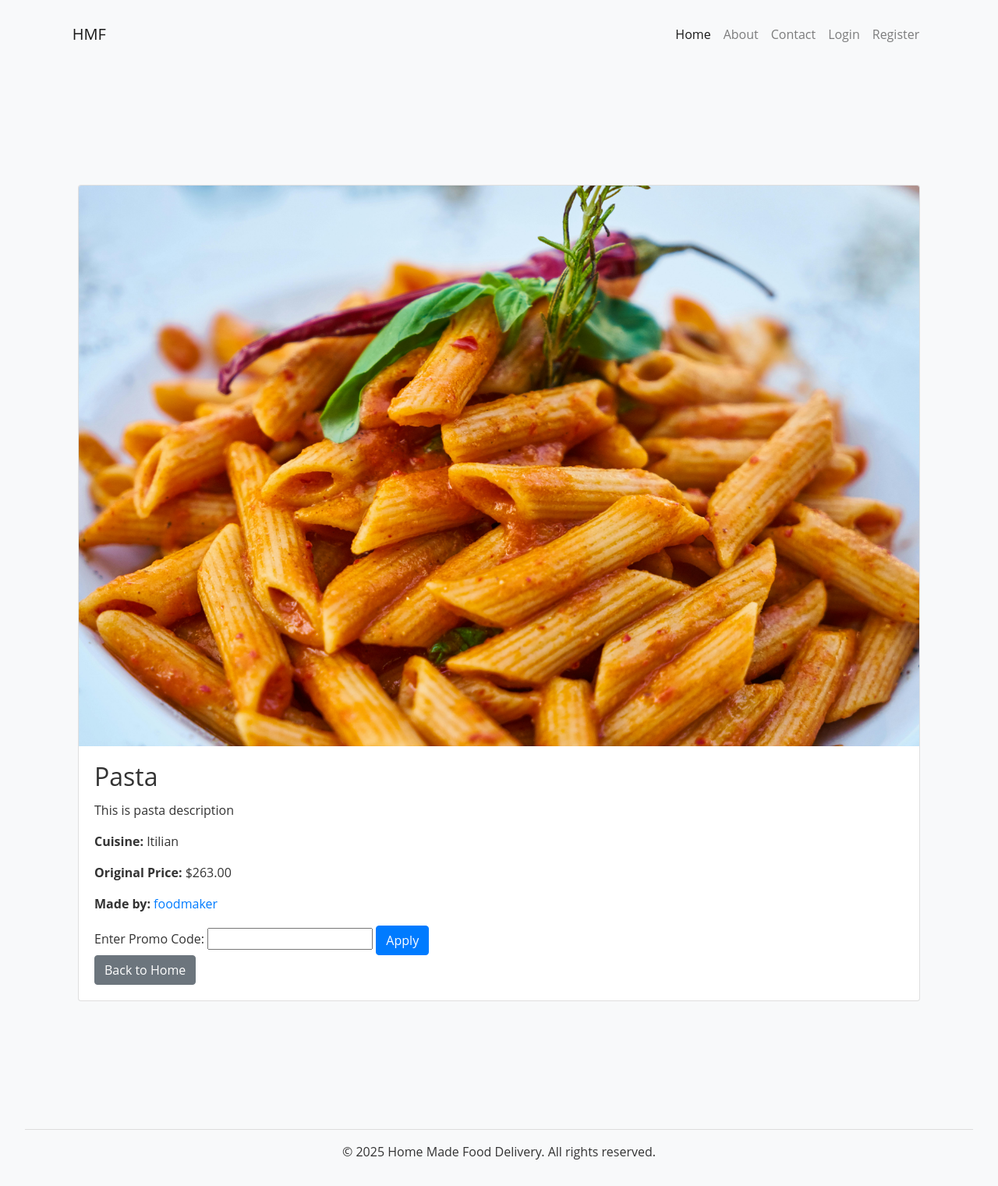
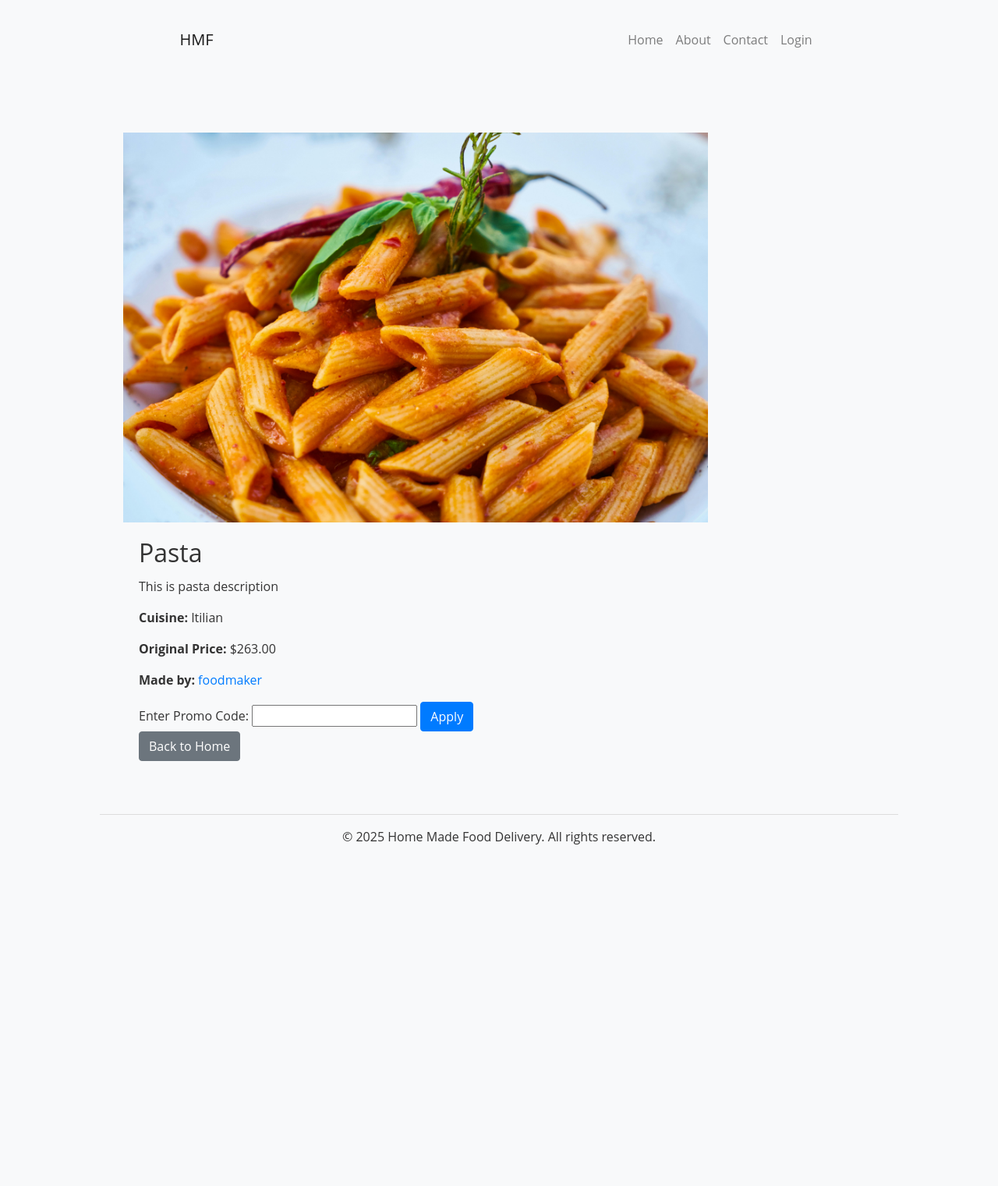
Before and after one commit to prathameshdol196/HMF_Project, a Django app: page /food/1/ in a window 1280 px wide. Shown: the whole page at 78% size. After the commit the page ends 1083 px from the top, so only its background shows below. Run offline with Django 5.2, Linux system fonts and the light colour scheme; data comes from the database, SQL or seed files in the repository; both versions use the stored data as it was after the commit; some libraries are stand-ins or nearby versions.

Commit message:
madee changes

```diff
--- a/foodapp/static/css/styles.css
+++ b/foodapp/static/css/styles.css
@@ -18,22 +18,28 @@ body {
     font-family: 'Open Sans', sans-serif;
     background-color: #f8f9fa;
     color: #333;
-    padding-left: 2rem; /* Add padding to the left of the body */
-    padding-right: 2rem; /* Add padding to the right of the body */
+    padding-left: 5%; /* Add padding to the left of the body */
+    padding-right: 5%; /* Add padding to the right of the body */
+    margin-left: 5%;
+    margin-right: 5%;
 }
 
 /* Container Padding */
-.container {
-    padding-top: 5%;
-    padding-bottom: 5%;
-}
+.container {}
+
 
 /* Navbar Padding */
 .navbar {
-    padding-top: 2%;
-    padding-bottom: 2%s;
-    padding-left: 5%;
-    padding-right: 5%;
+    padding-top: 3%;
+    padding-bottom: 5%;
+    padding-left: 10%;
+    padding-right: 10%;
+
+}
+
+.nav-item.active .nav-link {
+
+  border-bottom: 2px solid #077703 !important;
 }
 
 /* Footer Styles */
@@ -56,22 +62,55 @@ footer {
 section {
     padding-top: 15%;
     padding-bottom: 15%;
+
 }
 
 
 .section-with-image {
     /* Remove the background-image rule from here */
-    padding: 100px 0;
+
     color: #fff;
     text-align: center;
     background-size: cover;
-    background-position: center center;
+    background-position: relative;
     text-align: center;
     background-color: rgba(0, 0, 0, 0.5);
     mix-blend-mode: multiply;
 
 
+
   }
+
+
+/* ################################################# Food Cards ################################################## */
+
+.card {
+  min-height: 500px; /* Set a minimum height for the cards */
+  display: flex; /* Use flexbox for better height control */
+  flex-direction: column;
+}
+
+.card-img-top {
+  flex-shrink: 0; /* Prevent the image from shrinking and affecting card height */
+  height: auto; /* Allow the image to scale while maintaining aspect ratio */
+  max-height: 200px; /* Set a maximum height for the images */
+  object-fit: cover;
+}
+
+
+.food-detail-card {
+  /* Add these styles to the card in the food_detail.html */
+  max-width: auto; /* Set a maximum width for the card */
+
+}
+
+.card-img-top-detail {
+  max-height: 500px; /* Set a maximum height for the image */
+
+  object-fit: cover; /* Ensure the image fills the container while maintaining aspect ratio */
+}
+
+/* ############################################################################################################### */
 
 
 /* ################################################# Register ################################################# */
--- a/foodapp/templates/base.html
+++ b/foodapp/templates/base.html
@@ -17,7 +17,7 @@
             </button>
             <div class="collapse navbar-collapse" id="navbarNav">
                 <ul class="navbar-nav ml-auto">
-                    <li class="nav-item active">
+                    <li class="nav-item {% if request.path == '/' %}active{% endif %}">
                         <a class="nav-link" href="{% url 'home' %}">Home</a>
                     </li>
                     <li class="nav-item">
@@ -28,11 +28,11 @@
                     </li>
                     {% if user.is_authenticated %}
                         {% if user.role == 'FoodMaker' %}
-                            <li class="nav-item">
+                            <li class="nav-item {% if request.path == '/dashboard/foodmaker/' %}active{% endif %}">
                                 <a class="nav-link" href="{% url 'foodmaker_dashboard' %}">FoodMaker Dashboard</a>
                             </li>
                         {% elif user.role == 'Eater' %}
-                            <li class="nav-item">
+                            <li class="nav-item {% if request.path == '/dashboard/eater/' %}active{% endif %}">
                                 <a class="nav-link" href="{% url 'eater_dashboard' %}">Eater Dashboard</a>
                             </li>
                         {% endif %}
@@ -43,12 +43,10 @@
                             </form>
                         </li>
                     {% else %}
-                        <li class="nav-item">
+                        <li class="nav-item {% if request.path == '/login/' %}active{% endif %}">
                             <a class="nav-link" href="{% url 'login' %}">Login</a>
                         </li>
-                        <li class="nav-item">
-                            <a class="nav-link" href="{% url 'register' %}">Register</a>
-                        </li>
+
                     {% endif %}
                 </ul>
             </div>
--- a/foodapp/templates/food_detail.html
+++ b/foodapp/templates/food_detail.html
@@ -2,8 +2,10 @@
 {% block content %}
 
 <div class="container">
-    <div class="card">
-        <img src="{{ food_item.food_image.url }}" class="card-img-top" alt="{{ food_item.title }}">
+    <div class="food-detail-card" >
+
+        <img src="{{ food_item.food_image.url }}" class="card-img-top-detail" alt="{{ food_item.title }}">
+
         <div class="card-body">
             <h2 class="card-title">{{ food_item.title }}</h2>
             <p class="card-text">{{ food_item.description }}</p>
--- a/foodapp/views.py
+++ b/foodapp/views.py
@@ -23,6 +23,8 @@ def home(request):
     cuisine = request.GET.get('cuisine')
     city = request.GET.get('city')
     zipcode = request.GET.get('zipcode')
+    foodmaker = request.GET.get('foodmaker')
+
 
     # Apply filters if selected
     if cuisine:
@@ -31,17 +33,22 @@ def home(request):
         food_items = food_items.filter(foodmaker__city__icontains=city)
     if zipcode:
         food_items = food_items.filter(foodmaker__zipcode=zipcode)
+    if foodmaker:
+        food_items = food_items.filter(foodmaker_id=foodmaker)
 
     # Get distinct values for filters
     cuisines = FoodItem.objects.values_list('cuisine', flat=True).distinct()
     cities = FoodItem.objects.values_list('foodmaker__city', flat=True).distinct()
-    zip_code = FoodItem.objects.values_list('foodmaker__zipcode', flat=True).distinct()
+    zipcode = FoodItem.objects.values_list('foodmaker__zipcode', flat=True).distinct()
+    foodmakers = FoodMakerProfile.objects.all()
+
 
     return render(request, 'home.html', {
         'food_items': food_items,
         'cuisines': cuisines,
         'cities': cities,
         'zipcodes': zipcode,
+        'foodmakers': foodmakers,
     })
 
 
```
Also changed, not shown: other parts of foodapp/static/css/styles.css (+48 -1 lines), foodapp/templates/home.html (+22 -5 lines), foodapp/templates/update_food.html (+10 -0 lines), db.sqlite3, media/food_images/salade_WJhr1g8.jpg (added).
